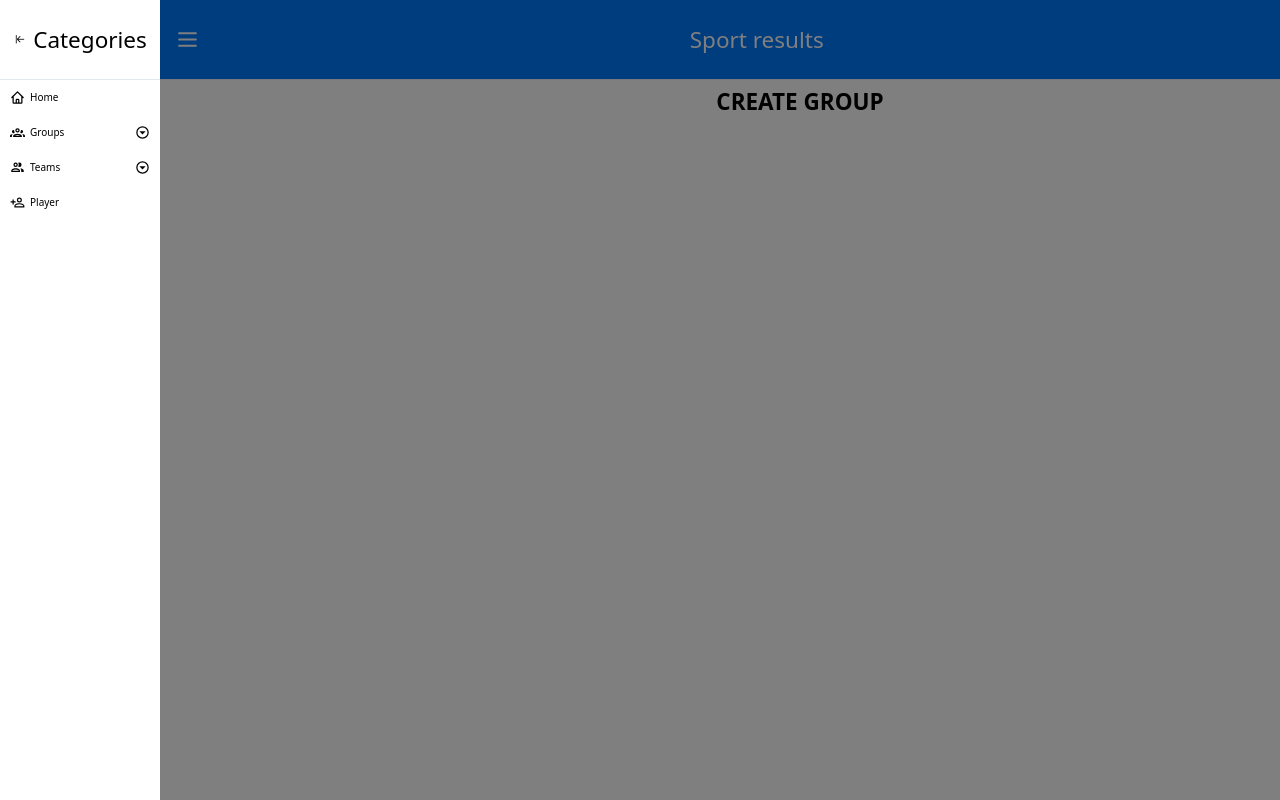
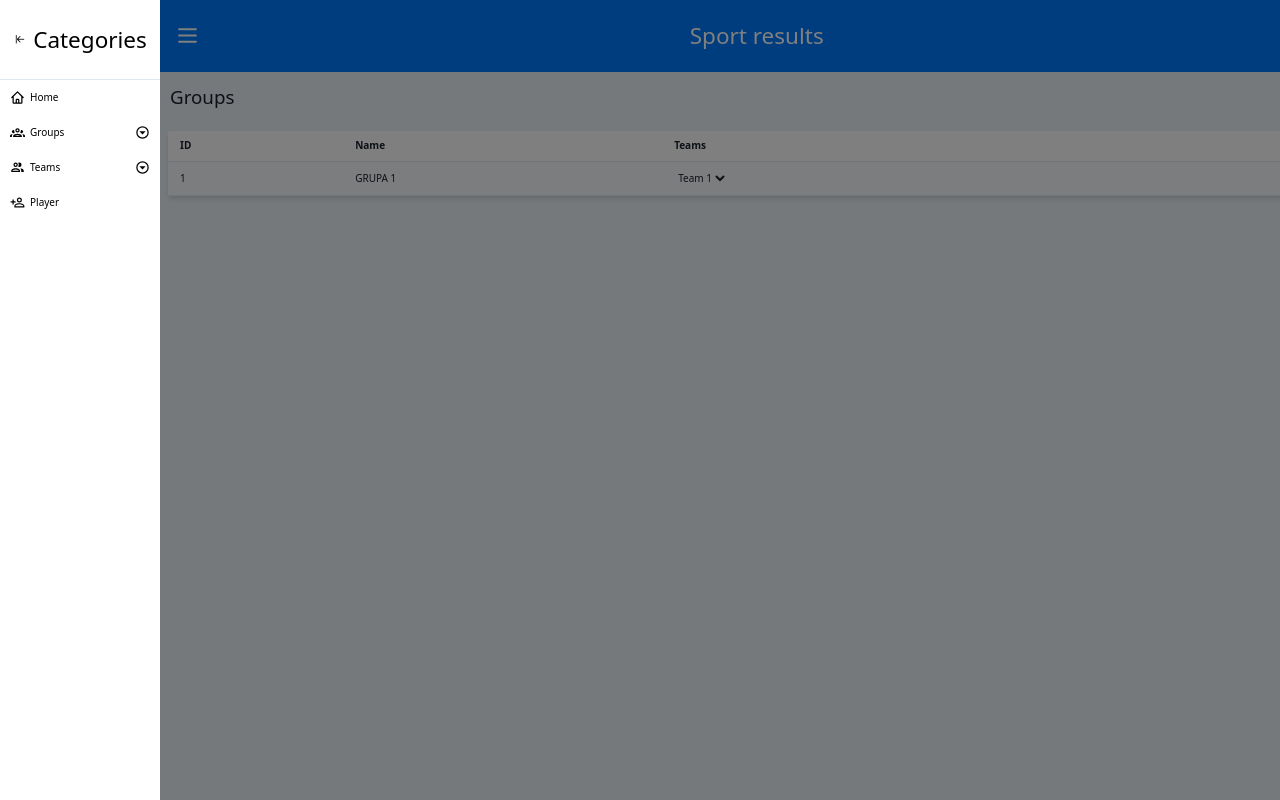
Before and after one commit to antoniobajivic/sports-results, a Nuxt app: page /groups in a window 1280 px wide. Shown: the top 800 px of the page. Built offline with nearby package versions, Linux system fonts and the light colour scheme.

Commit message:
Groups and teams tables

```diff
--- a/pages/groups/create/index.vue
+++ b/pages/groups/create/index.vue
@@ -1,9 +1,111 @@
 <template>
-  <div></div>
+  <div class="create-team w-full flex-grow flex justify-around items-center">
+    <CardComponent title="Create group">
+      <form :model="newGroup" class="w-full" @submit.prevent="createNewGroup">
+        <section class="w-full p-4 mb-8">
+          <label for="player-name" class="create-group-label"
+            >Group's name:</label
+          >
+          <div class="relative w-full p-4 flex justify-start items-center">
+            <input
+              id="player-name"
+              v-model="newGroup.nameGroup"
+              type="text"
+              name="player-name"
+              placeholder="Enter new group's name"
+              class="create-group-input placeholder-glitter focus:placeholder-pureBlueLight"
+              required
+            />
+            <i
+              class="mdi mdi-close create-group-icon-clear transitioned-coloring"
+              style="transform: translate(0, -50%)"
+              @click.stop="clearName"
+            ></i>
+          </div>
+        </section>
+        <section class="w-full p-8 flex justify-start items-center">
+          <button
+            type="submit"
+            class="w-56 py-5 px-4 rounded-lg text-xl font-semibold bg-white border border-softRed text-softRed transitioned-coloring hover:bg-softRed hover:text-white focus:outline-none"
+          >
+            <span>Create</span>
+          </button>
+        </section>
+      </form>
+    </CardComponent>
+  </div>
 </template>
 
 <script>
-export default {}
+import CardComponent from '@/components/CardComponent'
+export default {
+  // async asyncData
+  //
+  components: {
+    CardComponent,
+  },
+  data() {
+    return {
+      newGroup: {
+        nameGroup: '',
+        /* Properties which every player has to have:
+        faculty: '',
+         sport: 'SPORT_NAME',
+        // OR
+        sport: {
+         category: '',
+          position: '',
+         }
+        // We can either here (this page) set in which team each
+        // player will play or add him in page teams/index.vue
+        // Potential problem: */
+      },
+    }
+  },
+  methods: {
+    // createGroup() {
+    // this.$store
+    //   .dispatch('createPlayer', this.newPlayer)
+    //   .then((res) => {
+    //     alert('You successfully created: ', res.data.data.name)
+    //   })
+    //   .catch((err) => {
+    //     throw new Error(err)
+    //   })
+    // },
+    clearName() {
+      if (this.newGroup.nameGroup) {
+        this.newGroup.nameGroup = ''
+      }
+    },
+  },
+}
 </script>
 
-<style lang="scss" scoped></style>
+<style lang="scss" scoped>
+.create-group-label {
+  @apply block px-4 cursor-pointer font-semibold text-lg;
+}
+.create-group-input {
+  @apply w-full rounded-lg py-3 px-6 border border-glitter bg-white text-xl tracking-wider text-gray-500;
+}
+
+.create-group-icon-clear {
+  @apply absolute top-50% right-3% font-semibold text-3xl text-gray-500 cursor-pointer;
+  &:hover {
+    @applay-text-red-500;
+  }
+}
+
+.transitioned-coloring {
+  @apply transition-colors duration-200 ease-in-out;
+}
+
+input:-webkit-autofill {
+  &:hover,
+  &:focus,
+  &:active {
+    -webkit-box-shadow: 0 0 0 30px white inset !important;
+  }
+}
+</style>
--- a/pages/groups/index.vue
+++ b/pages/groups/index.vue
@@ -1,10 +1,55 @@
 <template>
-  <div>
-    <h1
-      class="w-full text-4xl font-bold uppercase text-center text-black py-2 px-4"
-    >
-      Create group
-    </h1>
+  <div class="h-full text-gray-900 bg-gray-200">
+    <div class="p-4 flex">
+      <h1 class="text-3xl">Groups</h1>
+    </div>
+    <div class="px-3 py-4 flex justify-center">
+      <table class="w-full text-md bg-white shadow-md rounded mb-4">
+        <tbody>
+          <tr class="border-b">
+            <th class="text-left p-3 px-5">ID</th>
+            <th class="text-left p-3 px-5">Name</th>
+            <!-- <th class="text-left p-3 px-5">Faculty</th>
+            <th class="text-left p-3 px-5">Group</th>
+            v-for="(group, index) in groupData"
+            :key="index"{{ group.id }}{{ group.name }}
+            -->
+            <th class="text-left p-3 px-5">Teams</th>
+            <th class="text-right p-3 px-5">Operations</th>
+          </tr>
+          <tr class="border-b hover:bg-orange-100 bg-gray-100">
+            <td class="p-3 px-5">
+              <span class="bg-transparent">1</span>
+            </td>
+            <td class="p-3 px-5">
+              <span class="bg-transparent">GRUPA 1</span>
+            </td>
+            <!-- <td class="p-3 px-5">
+              <span class="bg-transparent">{{ team.faculty }}</span>
+            </td> -->
+            <!-- <td class="p-3 px-5">
+              <span class="bg-transparent">GROUP</span>
+            </td> -->
+            <td class="p-3 px-5">
+              <select class="bg-transparent">
+                <option value="team_1">Team 1</option>
+                <option value="team_2">Team 2</option>
+                <option value="team_3">Team 2</option>
+                <option value="team_4">Team 2</option>
+              </select>
+            </td>
+            <td class="p-3 px-5 flex justify-end">
+              <button
+                type="button"
+                class="text-sm bg-red-500 hover:bg-red-700 text-white py-1 px-2 rounded focus:outline-none focus:shadow-outline"
+              >
+                Delete
+              </button>
+            </td>
+          </tr>
+        </tbody>
+      </table>
+    </div>
   </div>
 </template>
 
--- a/pages/player/index.vue
+++ b/pages/player/index.vue
@@ -26,7 +26,7 @@
         <section class="w-full p-8 flex justify-start items-center">
           <button
             type="submit"
-            class="w-56 py-5 px-4 rounder-lg text-xl font-semibold bg-white border border-softRed text-softRed transitioned-coloring hover:bg-softRed hover:text-white focus:outline-none"
+            class="w-56 py-5 px-4 rounded-lg text-xl font-semibold bg-white border border-softRed text-softRed transitioned-coloring hover:bg-softRed hover:text-white focus:outline-none"
           >
             <span>Create</span>
           </button>
--- a/pages/teams/create/index.vue
+++ b/pages/teams/create/index.vue
@@ -43,7 +43,7 @@
         <section
           class="mb-8 w-full p-4 flex flex-col justify-start items-start"
         >
-          <label class="create-team-label px-2">Select players:</label>
+          <label class="create-team-label px-4">Select players:</label>
           <div class="w-full p-4 flex justify-between items-start">
             <div class="w-2/5">
               <select
--- a/pages/teams/index.vue
+++ b/pages/teams/index.vue
@@ -1,6 +1,59 @@
 <template>
-  <div>
-    {{ teamData }}
+  <!-- component -->
+  <div class="h-full text-gray-900 bg-gray-200">
+    <div class="p-4 flex">
+      <h1 class="text-3xl">Teams</h1>
+    </div>
+    <div class="px-3 py-4 flex justify-center">
+      <table class="w-full text-md bg-white shadow-md rounded mb-4">
+        <tbody>
+          <tr class="border-b">
+            <th class="text-left p-3 px-5">ID</th>
+            <th class="text-left p-3 px-5">Name</th>
+            <th class="text-left p-3 px-5">Faculty</th>
+            <th class="text-left p-3 px-5">Group</th>
+            <th class="text-right p-3 px-5">Operations</th>
+          </tr>
+          <tr
+            v-for="(team, index) in teamData"
+            :key="index"
+            class="border-b hover:bg-orange-100 bg-gray-100"
+          >
+            <td class="p-3 px-5">
+              <span class="bg-transparent">{{ team.id }}</span>
+            </td>
+            <td class="p-3 px-5">
+              <span class="bg-transparent">{{ team.name }}</span>
+            </td>
+            <td class="p-3 px-5">
+              <span class="bg-transparent">{{ team.faculty }}</span>
+            </td>
+            <td class="p-3 px-5">
+              <span class="bg-transparent">GROUP</span>
+            </td>
+            <!-- <td class="p-3 px-5">
+                        <select value="user.role" class="bg-transparent">
+                            <option value="user">user</option>
+                            <option value="admin">admin</option>
+                        </select>
+                    </td> -->
+            <td class="p-3 px-5 flex justify-end">
+              <button
+                type="button"
+                class="mr-3 text-sm bg-blue-500 hover:bg-blue-700 text-white py-1 px-2 rounded focus:outline-none focus:shadow-outline"
+              >
+                Players</button
+              ><button
+                type="button"
+                class="text-sm bg-red-500 hover:bg-red-700 text-white py-1 px-2 rounded focus:outline-none focus:shadow-outline"
+              >
+                Delete
+              </button>
+            </td>
+          </tr>
+        </tbody>
+      </table>
+    </div>
   </div>
 </template>
 
```
